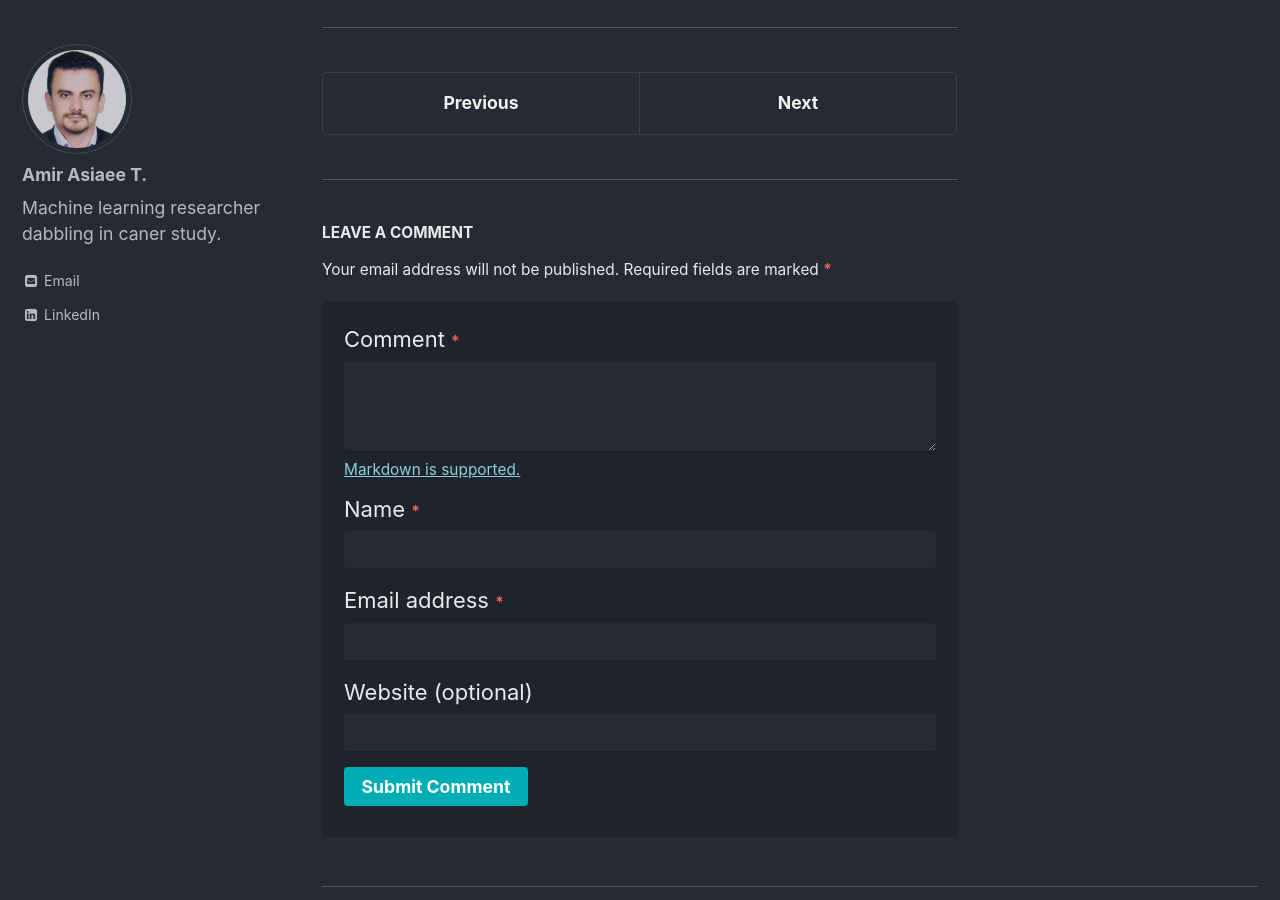
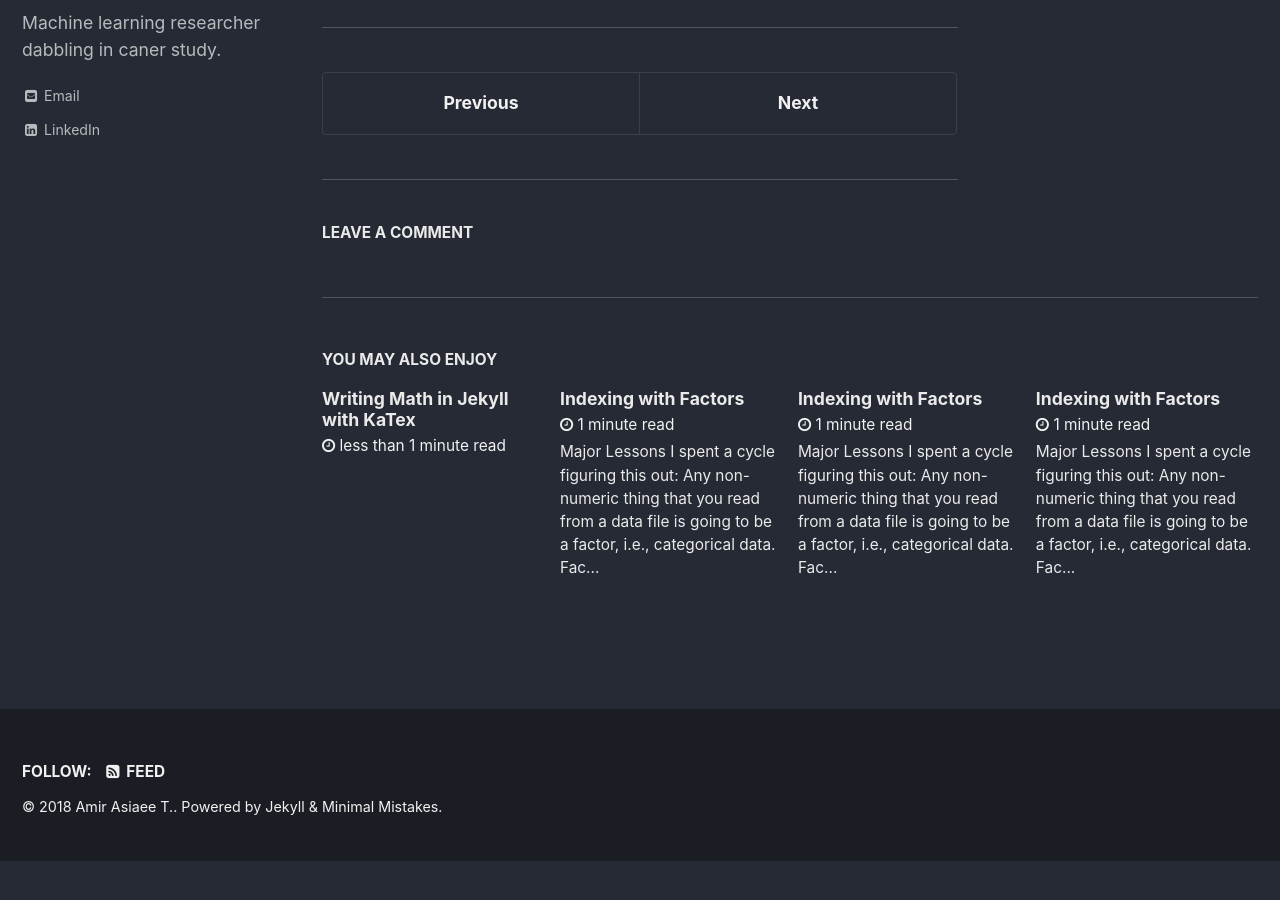
Before and after one commit to aasiaeet/aasiaeet.github.io, a Jekyll site: the page built from _posts/2018-01-17-cll-ibrutinib-resistence.md, in a window 1280 px wide and 900 px high, scrolled down 2262 px. Built offline with Jekyll 4.4.1, drawn with Linux system fonts in a browser that asks for light colours; nearby versions of some CDN libraries; comment, search, counter and statistics services are not loaded; after the commit the page ends 3123 px from its top, so only the background shows below that; part of the change alters nothing that is shown.

```diff
--- a/_config.yml
+++ b/_config.yml
@@ -20,9 +20,9 @@ teaser                   : # path of fallback teaser image, e.g. "/assets/images
 # breadcrumbs            : false # true, false (default)
 words_per_minute         : 100
 comments:
-  provider               : "staticman_v2" # false (default), "disqus", "discourse", "facebook", "google-plus", "staticman", "staticman_v2" "custom"
+  provider               : "disqus" #"staticman_v2" # false (default), "disqus", "discourse", "facebook", "google-plus", "staticman", "staticman_v2" "custom"
   disqus:
-    shortname            : # https://help.disqus.com/customer/portal/articles/466208-what-s-a-shortname-
+    shortname            : aasiaeet # https://help.disqus.com/customer/portal/articles/466208-what-s-a-shortname-
   discourse:
     server               : # https://meta.discourse.org/t/embedding-discourse-comments-via-javascript/31963 , e.g.: meta.discourse.org
   facebook:
@@ -84,7 +84,7 @@ analytics:
 
 # Site Author
 author:
-  name             : "Amir Asiaee T."
+  name             : "Amir Asiaee"
   avatar           : "/assets/images/shot.jpg"
   bio              : "Machine learning researcher dabbling in caner study."
   location         : #"MBI, Ohio State University"
@@ -286,7 +286,6 @@ defaults:
       read_time: false
       author_profile: false
       share: false
-      comments: false
 
   # _posts
   - scope:
--- a/_posts/2018-01-17-cll-ibrutinib-resistence.md
+++ b/_posts/2018-01-17-cll-ibrutinib-resistence.md
@@ -1,11 +1,11 @@
 ---
 title:  "The curious case of Ibrutinib-resistant CLL: Does Reverse-Mutations Exist?"
+comments: true
 categories:
   - DailyReport
 tag:
   - CLL
   - cancer
-comments: true
 ---
 
 
```
Also changed, not shown: assets/images/shot.jpg, 9 other files.
